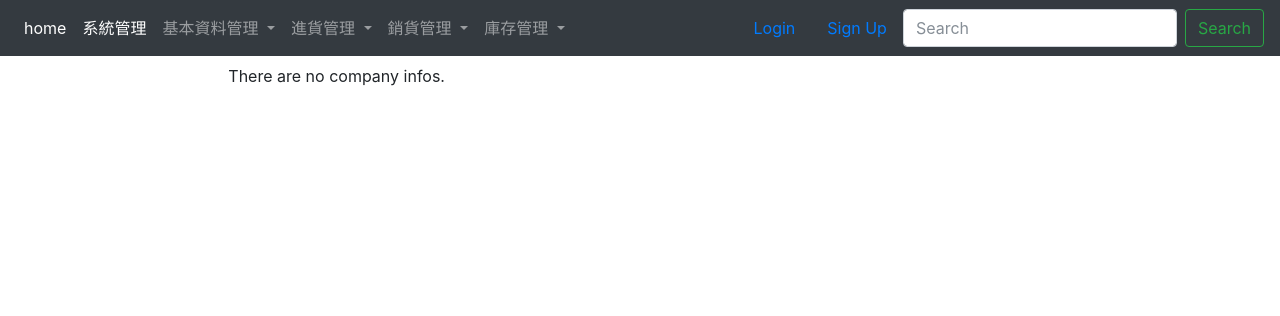
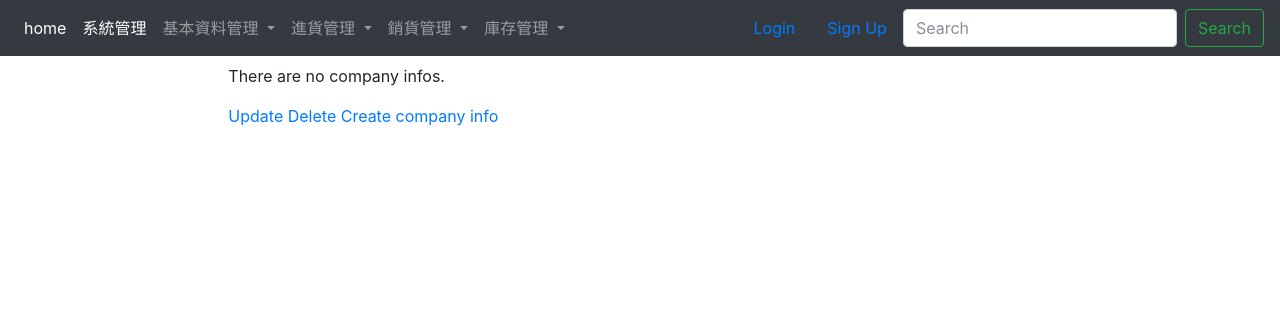
Before and after one commit to splasky/database_web, a Django app: template myweb/templates/basic_management/company_info_detail.html in a window 1280 px wide. Shown: the top 316 px of the page. Run offline with Django 3.2, Linux system fonts and the light colour scheme; the template is opened without the code that fills it, so the values that code supplies are empty; some libraries are stand-ins or nearby versions.

Commit message:
Add create company info

```diff
--- a/myweb/templates/basic_management/company_info_detail.html
+++ b/myweb/templates/basic_management/company_info_detail.html
@@ -18,4 +18,7 @@
     {% else %}
         <p>There are no company infos.</p>
     {% endif %}
+    <a href="{% url 'company-update' company_detail.id %}" target="_blank">Update</a>
+    <a href="{% url 'company-delete' company_detail.id %}" target="_blank">Delete</a>
+    <a href="{% url 'company-create' %}" target="_blank">Create company info</a>
 {% endblock %}
--- a/myweb/templates/basic_management/company_info_list.html
+++ b/myweb/templates/basic_management/company_info_list.html
@@ -5,6 +5,7 @@
 {% block content %}
 
 <h2>{{table_name}}</h2>
+    <a href="{% url 'company-create' %}" target="_blank">Create company info</a>
     {% if CompanyInfoList %}
     <table>
         <tr>
```
